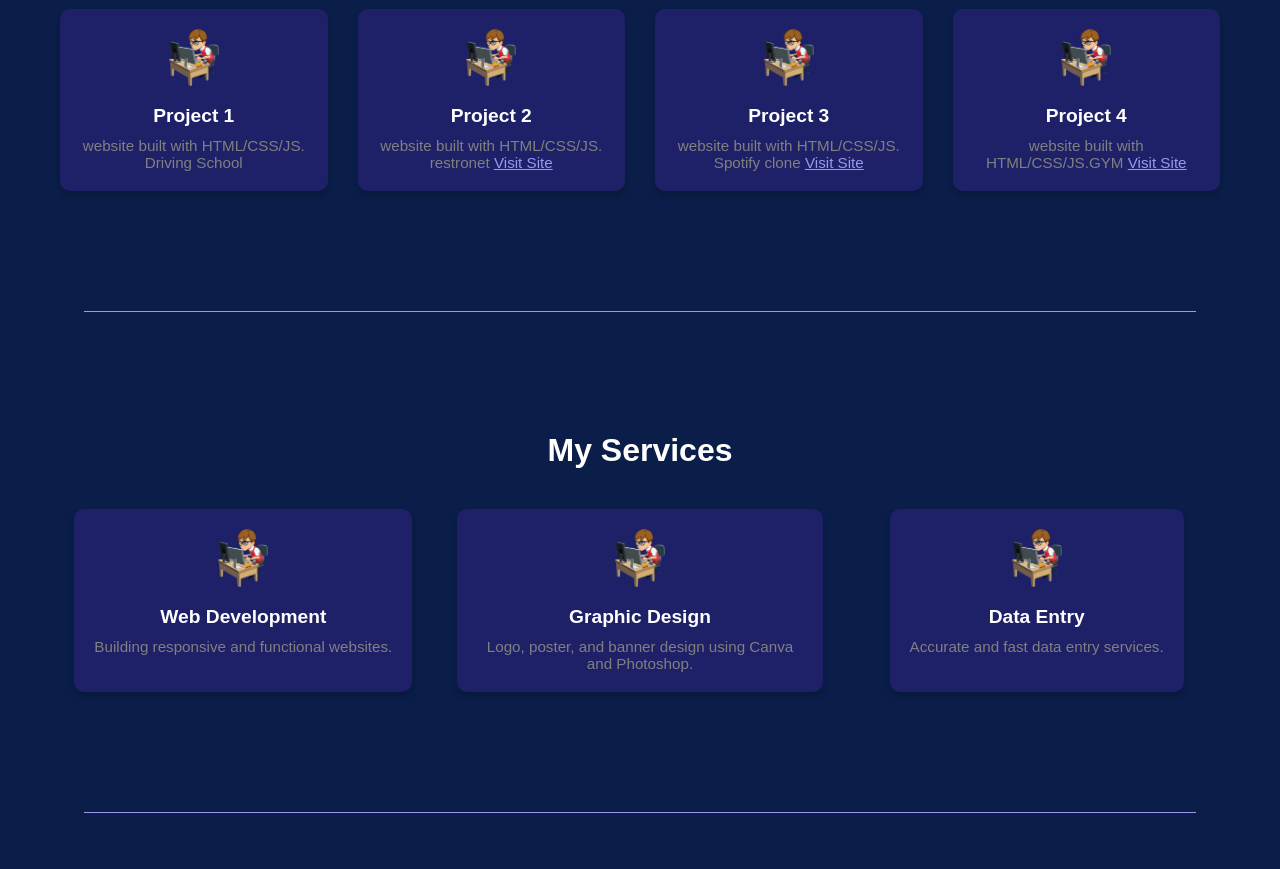
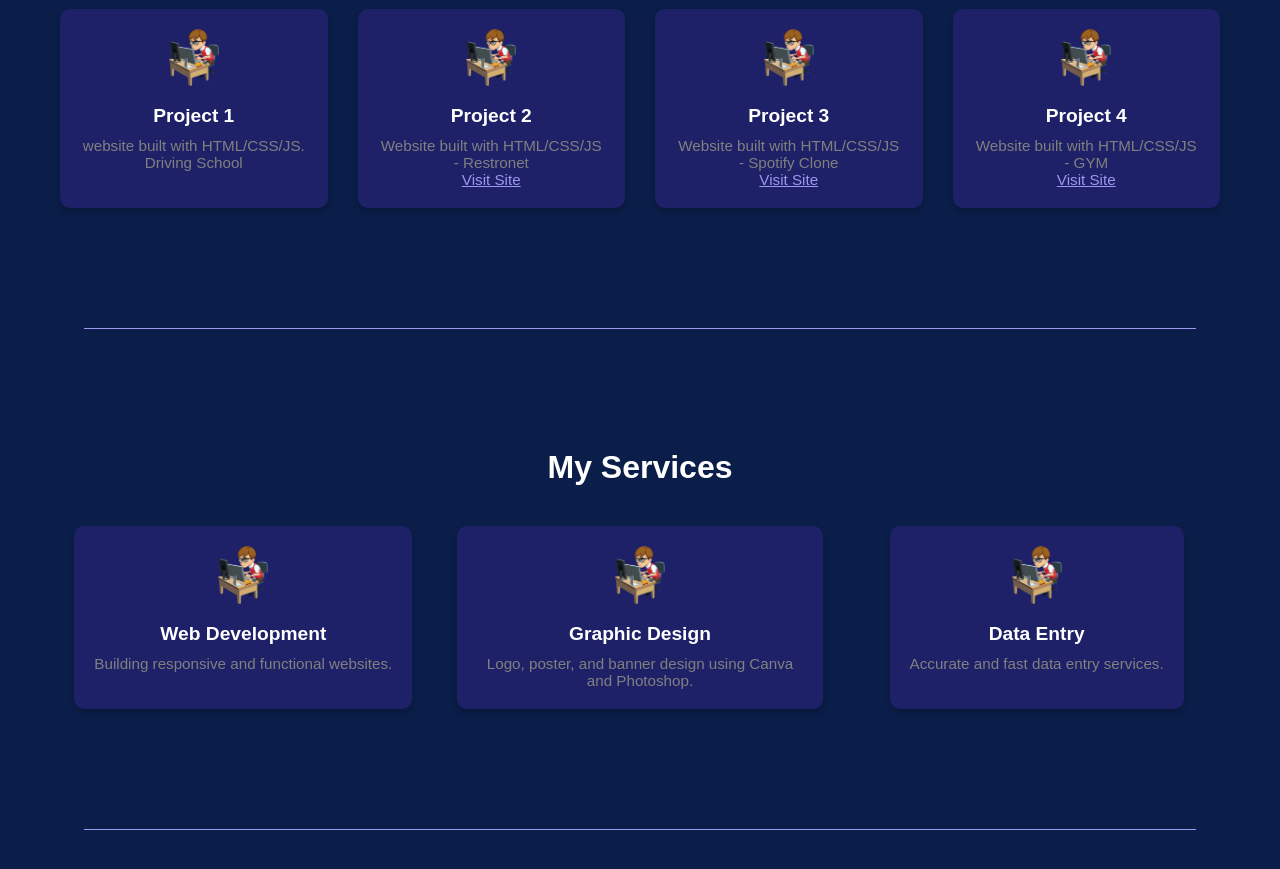
Before and after one commit to Sonuyadav18/sonuyadav, a plain HTML site: page index.html in a window 1280 px wide. Shown: the part 1620-2489 px from the top of the page. Drawn offline with nearby package versions, Linux system fonts and the light colour scheme.

Commit message:
Update index.html

```diff
--- a/index.html
+++ b/index.html
@@ -335,27 +335,30 @@
                <div class="card">
     <img src="developer.png" alt="">
     <div class="card-title">Project 2</div>
-                    <div class="card-desc">website built with HTML/CSS/JS. restronet
+    <div class="card-desc">
+        Website built with HTML/CSS/JS - Restronet<br>
         <a href="https://sonuyadav18.github.io/project1/" target="_blank" style="color: #9c97f1;">Visit Site</a>
-
     </div>
 </div>
+
 <div class="card">
     <img src="developer.png" alt="">
     <div class="card-title">Project 3</div>
-                    <div class="card-desc">website built with HTML/CSS/JS. Spotify clone
+    <div class="card-desc">
+        Website built with HTML/CSS/JS - Spotify Clone<br>
         <a href="https://sonuyadav18.github.io/project3/" target="_blank" style="color: #9c97f1;">Visit Site</a>
-
     </div>
 </div>
+
 <div class="card">
     <img src="developer.png" alt="">
     <div class="card-title">Project 4</div>
-                    <div class="card-desc">website built with HTML/CSS/JS.GYM
-                    <a href="https://sonuyadav18.github.io/project3/" target="_blank" style="color: #9c97f1;">Visit Site</a>
-
+    <div class="card-desc">
+        Website built with HTML/CSS/JS - GYM<br>
+        <a href="https://sonuyadav18.github.io/project2/" target="_blank" style="color: #9c97f1;">Visit Site</a>
     </div>
 </div>
+
             </div>
         </section>
 
```
Lines whose indentation alone changed are shown as unchanged.
